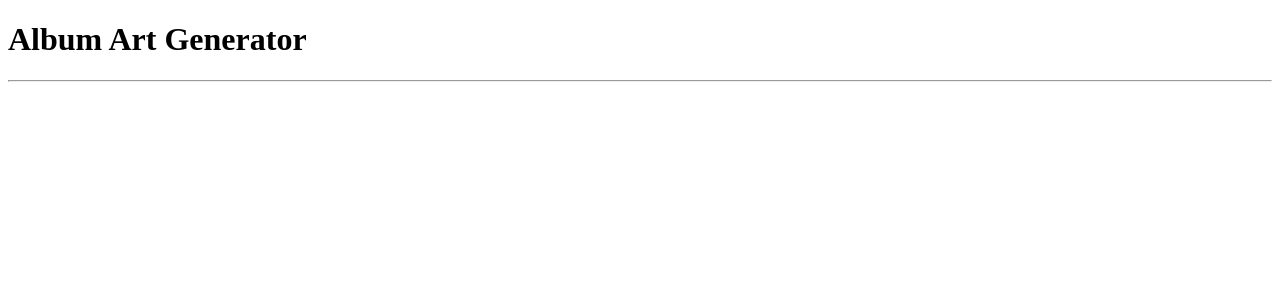
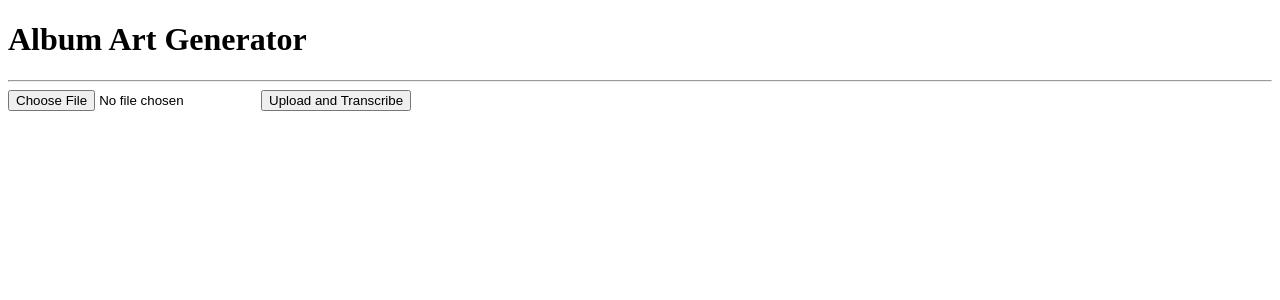
Before and after one commit to hughCulling/album-art-generator, a Next.js app: page / in a window 1280 px wide. Shown: the top 300 px of the page. Built offline with nearby package versions, Linux system fonts and the light colour scheme.

Commit message:
Implemented audio file upload

```diff
--- /dev/null
+++ b/src/app/components/TranscribeComponent.jsx
@@ -0,0 +1,14 @@
+'use client'
+export default function TranscribeComponent() {
+    const handleSubmit = async () => {
+        console.log("Form submitted!");
+    }
+  return (
+    <>
+      <form onSubmit={handleSubmit}>
+        <input type="file" accept="audio/*" />
+        <button type="submit">Upload and Transcribe</button>
+      </form>
+    </>
+  );
+}
--- a/src/app/page.js
+++ b/src/app/page.js
@@ -1,3 +1,9 @@
+import TranscribeComponent from "./components/TranscribeComponent";
+
 export default function Home() {
-  return <></>;
+  return (
+    <>
+      <TranscribeComponent />
+    </>
+  );
 }
```
